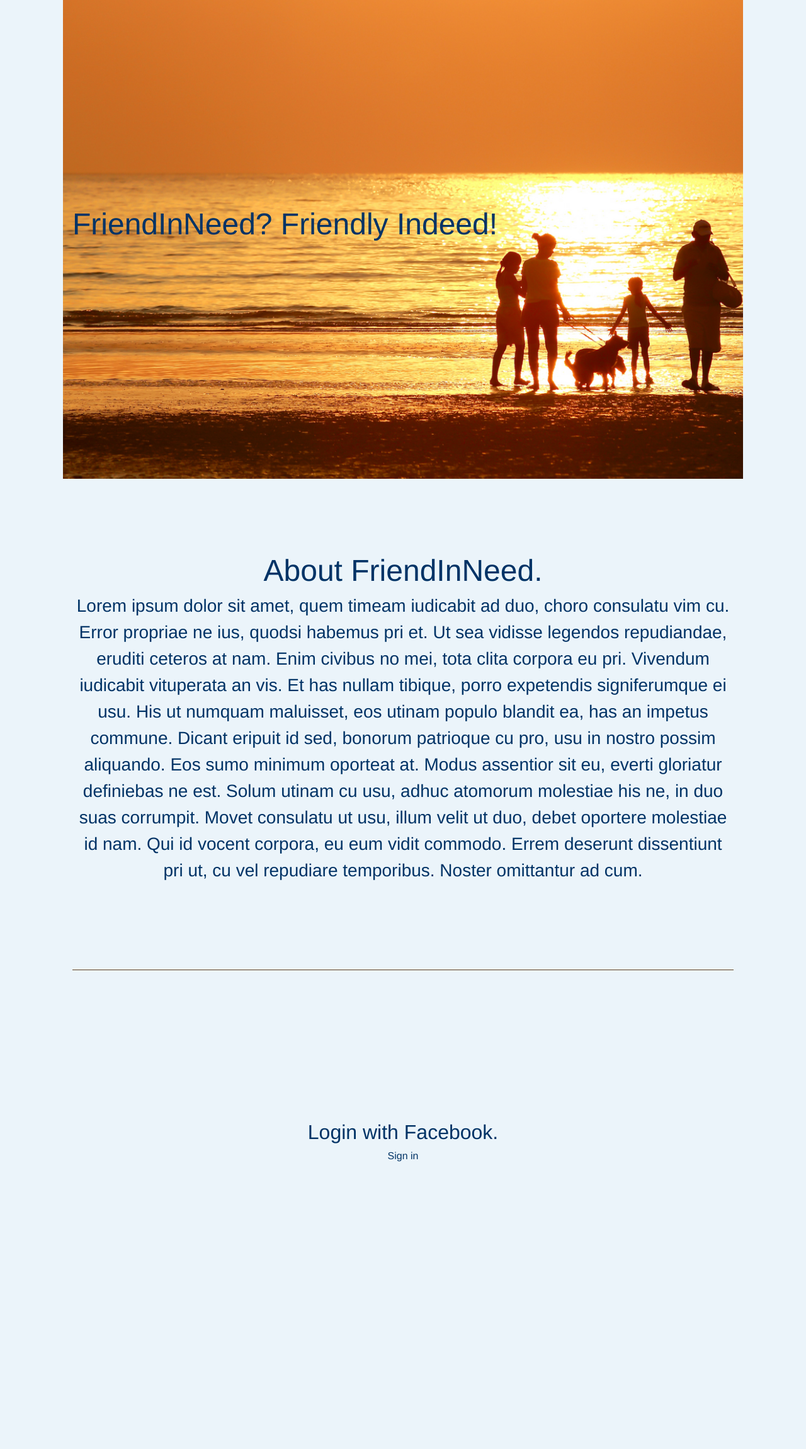
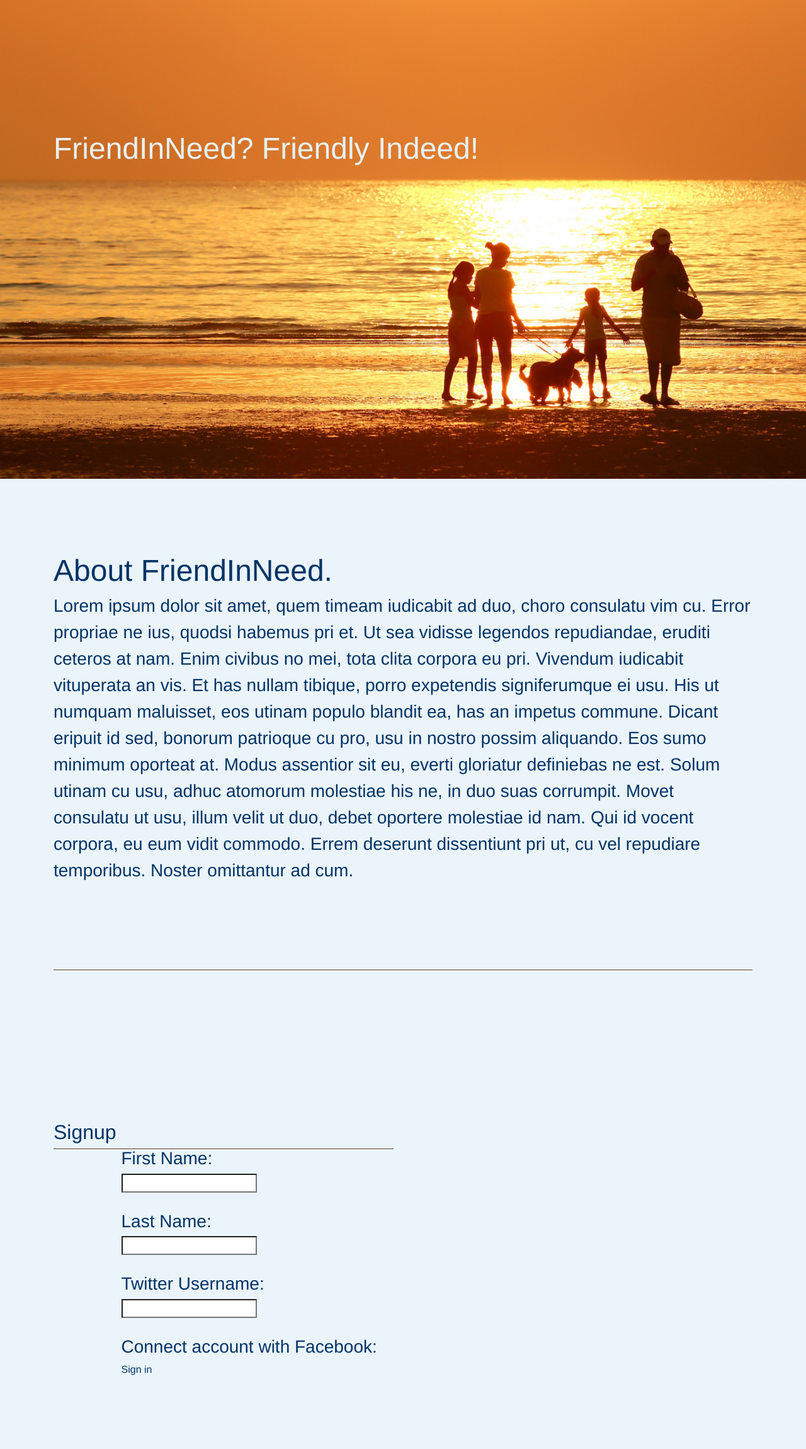
Before and after one commit to rohansub/Emotion-Analysis, a Python web app: template app/templates/login.html in a window 1280 px wide. Shown: the part 40-2340 px from the top of the page at 63% size. Run offline with Jinja, Linux system fonts and the light colour scheme; the template is opened without the code that fills it, so the values that code supplies are empty; some libraries are stand-ins or nearby versions.

Commit message:
SignupLoginV1

```diff
--- a/app/static/css/style.css
+++ b/app/static/css/style.css
@@ -28,7 +28,7 @@ a.hover {
     width: 200px;
     height: 200px;
     border-radius: 100%;
-    display: block;
+    display: inline;;
 }
 
 /* GLOBAL STYLES
@@ -48,7 +48,7 @@ container p {
 }
 
 .header {
-    background-image: url("../static/Images/Family_Background.jpg");
+
     height: 100vh;
     background-size: cover;
 }
--- a/app/templates/base.html
+++ b/app/templates/base.html
@@ -43,9 +43,7 @@
         }(document, 'script', 'facebook-jssdk'));
     </script>
 
-    <div class="container">
         {% block content %} {% endblock %}
-    </div>
     <!-- Animated Scrolling -->
     <script type="text/javascript">
         $(function () {
--- a/app/templates/index.html
+++ b/app/templates/index.html
@@ -1,5 +1,6 @@
 {% extends "base.html" %}
 {% block content %}
+Z
         <p class='circle-image'
            style="background-image: url(https://graph.facebook.com/{{ user['id'] }}/picture?type=large);
                            margin-left: auto; margin-right: auto;">
--- a/app/templates/login.html
+++ b/app/templates/login.html
@@ -1,7 +1,7 @@
 {% extends "base.html" %}
 {% block content %}
-<div class = "container">
-<nav class="navbar navbar-inverse navbar-wrapper navbar-fixed-top navbar-dark bg-primary"
+<div align = "left">
+  <nav class="navbar navbar-fixed-top navbar-dark bg-primary"
   style="height: 5vh; width: 100vw">
   <div class="container">
     <div class="navbar-header" style="color: #2e7eb8">
@@ -9,7 +9,7 @@
         <b>FriendInNeed</b>
       </a>
     </div>
-            <ul class="nav navbar-nav pull-left">
+    <ul class="nav navbar-nav">
       <li class = "nav-item"><a class="smoothScroll nav-link" href="#About">About FriendInNeed.</a></li>
       <li class = "nav-item"><a class="smoothScroll nav-link" href="#Login">Login</a></li>
     </ul>
@@ -17,10 +17,10 @@
 </nav>
 
 <section id="Home">
-    <div class="header">
+  <div class="header" style ="background-image: url('../static/Images/Family_Background.jpg'); width = 100vw; background-size: cover">
     <div class="container">
       <div style="height: 100vh">
-                <p style="color: #003366; font-size: 48px; position: absolute; top: 45%">FriendInNeed? Friendly Indeed!</p>
+        <p style="color: #e5f2fb; font-size: 48px; position: absolute; top: 30%">FriendInNeed? Friendly Indeed!</p>
 
       </div>
     </div>
@@ -43,7 +43,7 @@
         </div>
       </div>
     </div>
-        <hr style="margin: 0px; padding: 0px; border-color: #604020; color: #003366">
+    <hr style="margin: 0px; padding: 0px; border-color: #604020; color: #003366; size = '10'"">
   </div>
 </section>
 
@@ -51,8 +51,20 @@
   <div class = "container">
     <div style="min-height: 95vh; padding-top: 30vh; padding-bottom: 30vh">
       <div class="row featurette">
-            <div class="col-md-12">
-            <h2>Login with Facebook.</h2>
+        <div class="col-md-6">
+          <h2>Signup </h2>
+          <hr style="margin: 0px; padding: 0px; border-color: #604020; color: #003366">
+
+        </div>
+      </div>
+      <div class = "row-featurette">
+        <div class="col-md-5 col-md-push-1">
+          <form>
+            <h3>First Name: </h3><input type="text" name="firstname">
+            <h3><br>Last Name: </h3><input type = "text" name = "lastname">
+            <h3><br>Twitter Username: </h3><input type = "text" name = "twitterhandle">
+          </form>
+          <h3><br>Connect account with Facebook: </h3>
           <div class="fb-login-button" data-size='xlarge' data-scope="public_profile">
             Sign in
           </div>
@@ -60,7 +72,9 @@
       </div>
     </div>
   </div>
+</div>
 </section>
+</div>
 <!-- Animated Scrolling -->
 <script type="text/javascript">
 $(function () {
```
Also changed, not shown: app.db. Lines whose indentation alone changed are shown as unchanged.
